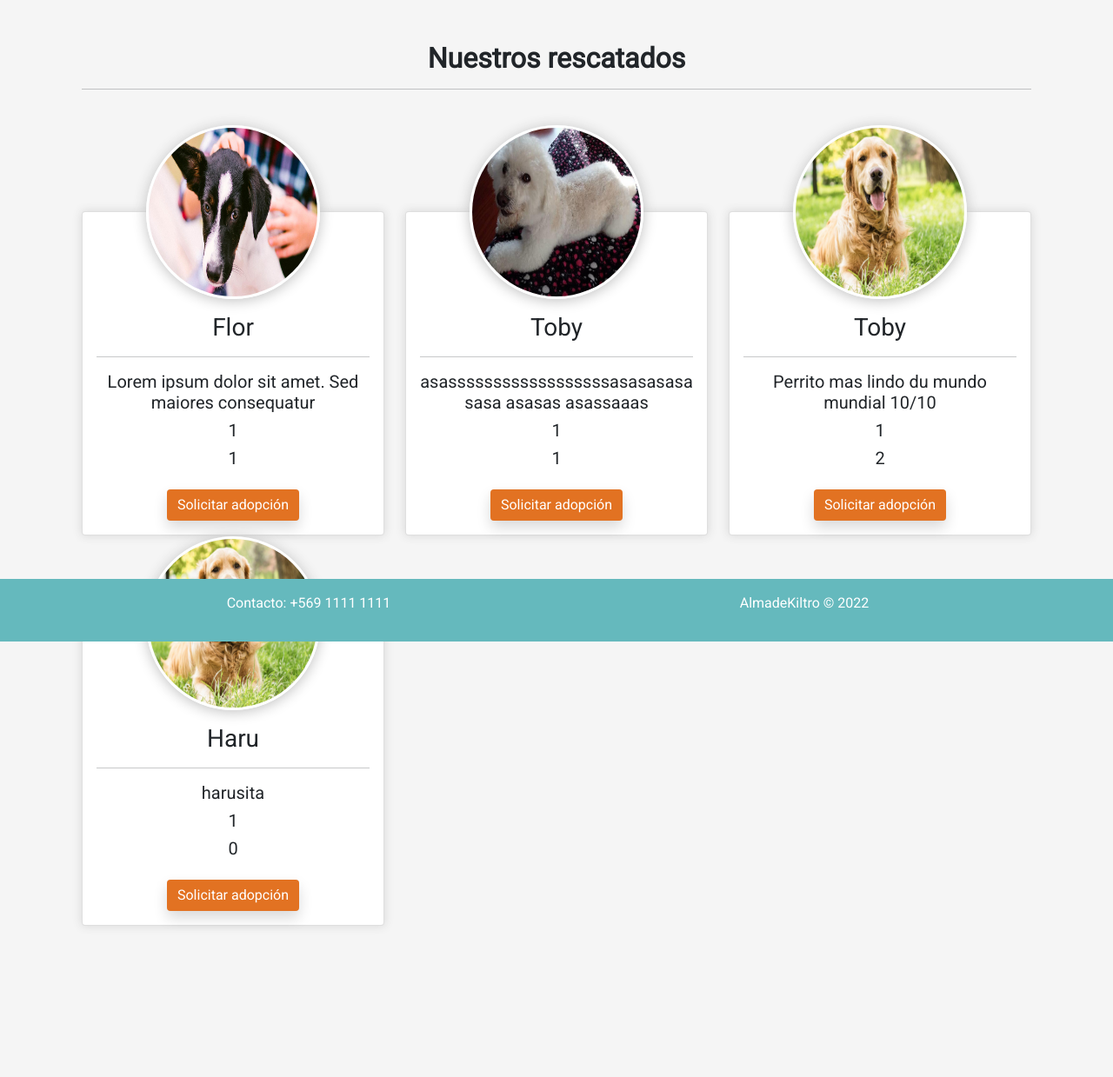
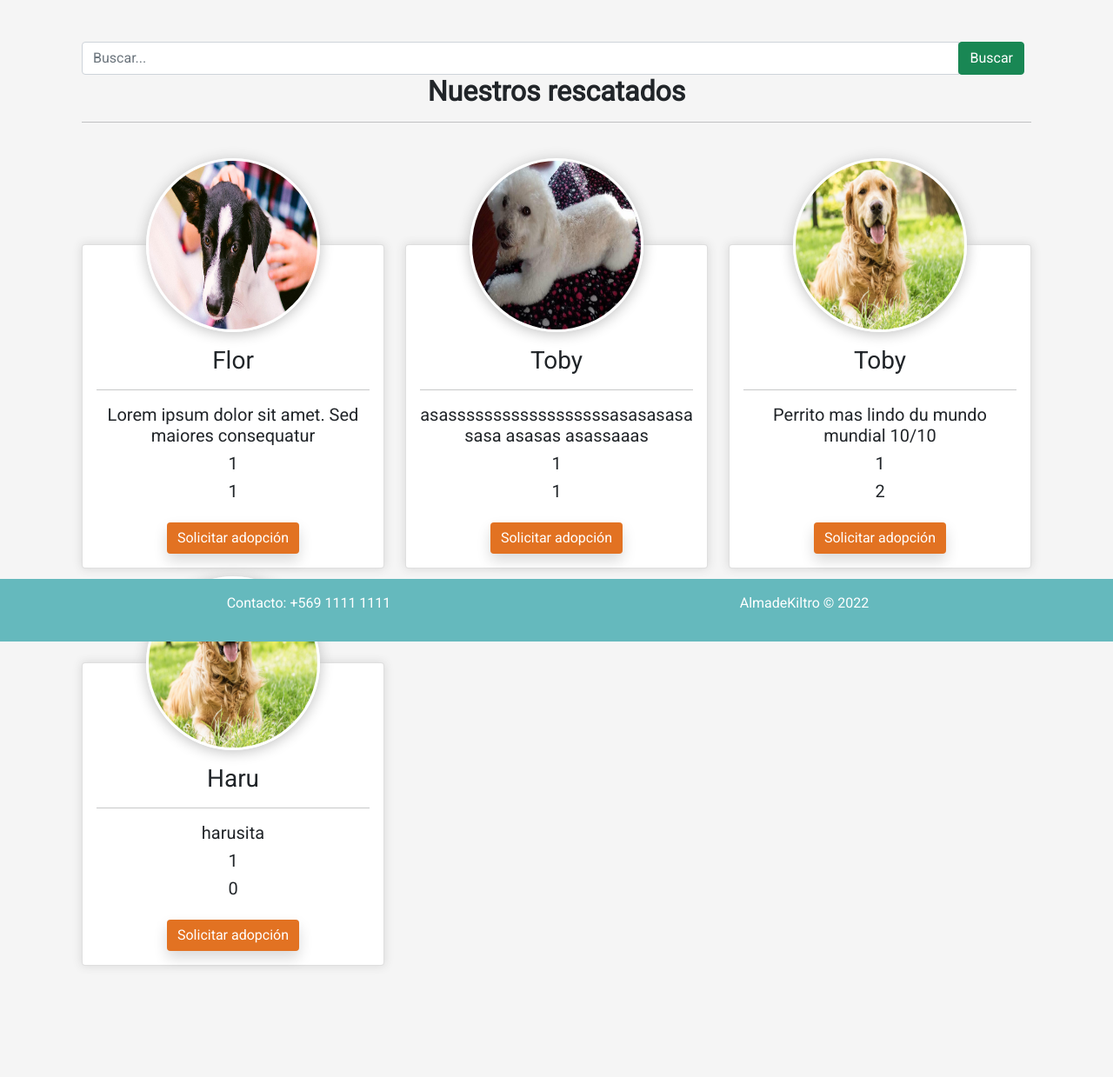
Before and after one commit to Robert96Bustos/AlmadeKiltro, a Django app: page / in a window 1280 px wide. Shown: the part 62-1301 px from the top of the page at 87% size. Before the commit the page ends 1129 px from the top, so only its background shows below. Run offline with Django 4.2, Linux system fonts and the light colour scheme; data comes from the database, SQL or seed files in the repository; both versions use the stored data as it was after the commit; some libraries are stand-ins or nearby versions.

Commit message:
se añadio el filtro de busqueda

```diff
--- a/app/templates/app/base.html
+++ b/app/templates/app/base.html
@@ -78,7 +78,8 @@
     <br><br>
 
     <!-- Footer -->
-    <footer class="fixed-bottom">
+    <br><br><br>
+    <footer class="fixed-bottom mt-5">
         <div class="container">
             <div class="row text-center py-3" id="content-footer">
                 <div class="col-md-6">
--- a/app/templates/app/home.html
+++ b/app/templates/app/home.html
@@ -15,12 +15,26 @@
 <!-- BLOCK CONTENIDO -->
 {% block contenido %}
 <!-- Contenido de la web -->
-<div class="container-fluid">
+<div class="container">
+    <div class="row">
+        <div class="col-12 search">
+            <form method="get">
+                <div id="custom-search-input">
+                    <div class="input-group col-12">
+                        <input type="text" class="form-control" placeholder="Buscar..." name="buscar">
+                        <span class="input-group-list">
+                            <button type="submit" class="btn btn-success me-2">Buscar</button>
+                        </span>
+                    </div>
+                </div>
+            </form>
+        </div>
+    </div>
     <h2 class="fw-bold text-center">Nuestros rescatados</h2>
     <hr><br>
     <div class="row">{% for m in mascotas %}
         <div class="col-md-4 col-sm-6">
-            <div class="card sombra text-center">
+            <div class="card sombra text-center mb-2">
                 {% if m.imagen %}
                 <img src="{{ m.imagen.url }}" class="img-fluid mascota mx-auto" alt="..."> {% endif %}
                 <div class="card-body">
@@ -33,7 +47,8 @@
                     <button type="button" class="btn btn-primary shadow mt-3 btnSolicitar">Solicitar adopción</button>
                 </div>
             </div>
-        </div>{% endfor %}
+        </div>
+        {% endfor %}
     </div>
 </div>
 
--- a/app/views.py
+++ b/app/views.py
@@ -3,15 +3,29 @@ from .models import Mascota
 from .forms import ContactoForm, MascotaForm, CustomUserCreationForm
 from django.contrib import messages
 from django.contrib.auth import authenticate, login
+from django.db.models import Q
 
 # Create your views here.
 
 def home(request):
+    queryset = request.GET.get("buscar")
     mascotas = Mascota.objects.all()
-    data = {
-        'mascotas': mascotas
-    }
-    return render(request, 'app/home.html', data)
+    # data = {
+    #     'mascotas': mascotas
+    # }
+    if queryset:
+        if queryset == 'perro':
+            queryset = 1
+        elif queryset == 'gato':
+            queryset = 2
+        else:
+            queryset = 0
+
+        mascotas = Mascota.objects.filter(
+            Q(especie = queryset)
+        )
+
+    return render(request, 'app/home.html', {'mascotas':mascotas})
 
 def mascotas(request):
     mascotas = Mascota.objects.all()
```
Also changed, not shown: db.sqlite3, media/mascota/perro_lindo_9lPHD6a.jpg (added).
